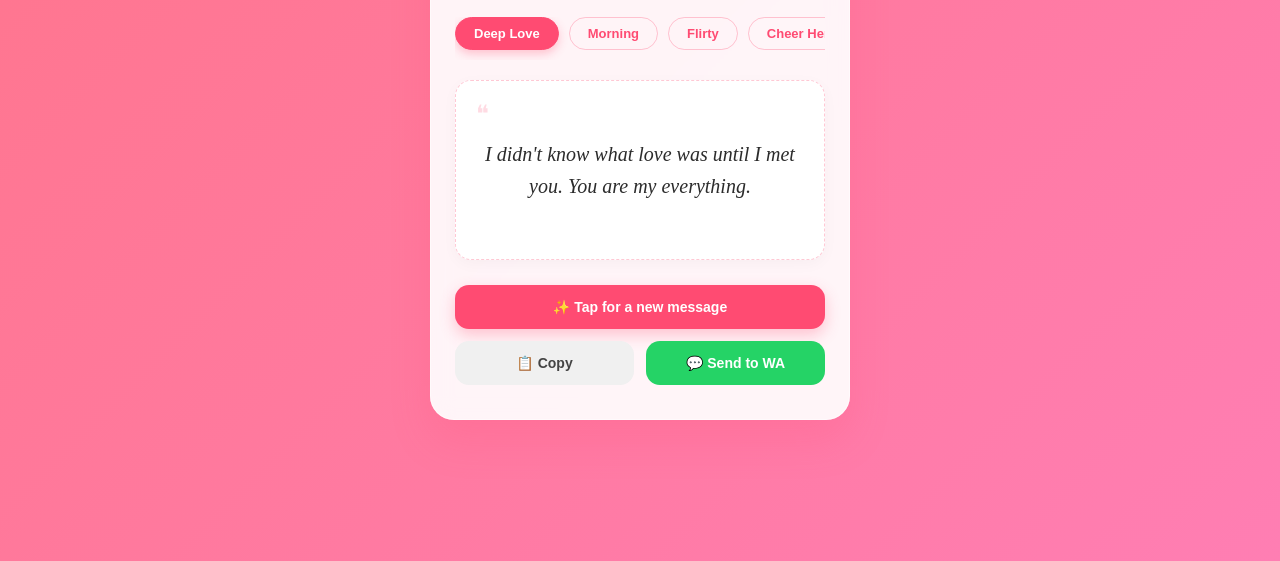
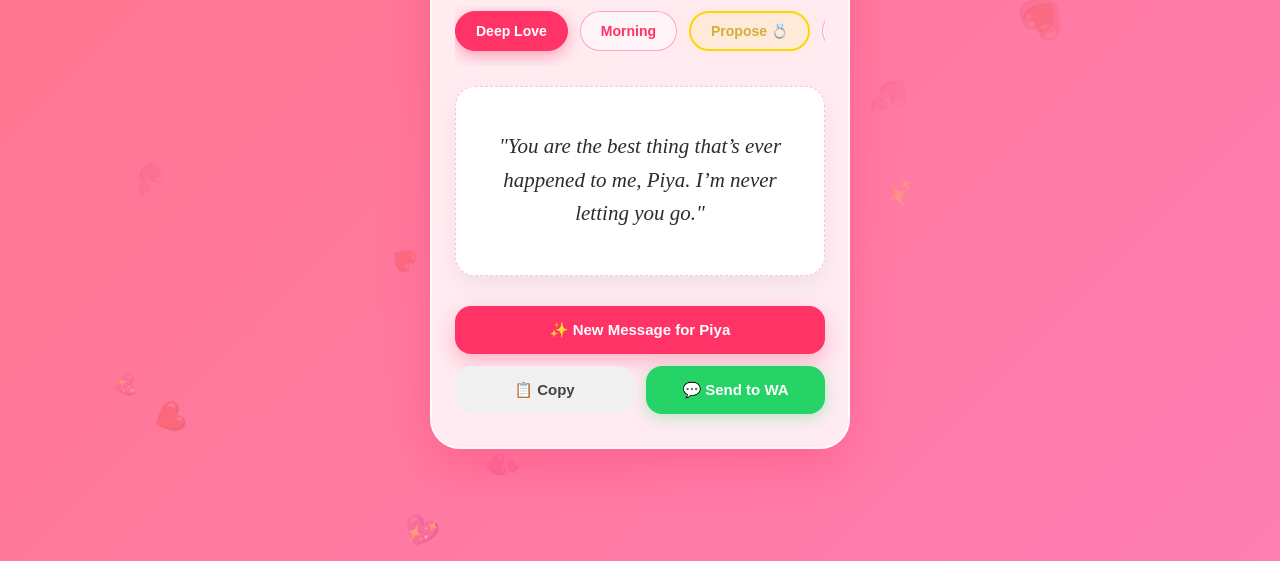
Before and after one commit to rohit-1204/my-webapp, a plain HTML site: page index.html in a window 1280 px wide. Shown: the part 239-800 px from the top of the page. Drawn offline with Linux system fonts and the light colour scheme; a web font is replaced by a local one.

Commit message:
Update index.html

```diff
--- a/index.html
+++ b/index.html
@@ -3,13 +3,13 @@
 <head>
     <meta charset="UTF-8">
     <meta name="viewport" content="width=device-width, initial-scale=1.0, maximum-scale=1.0, user-scalable=no">
-    <title>Messages for Her ❤️</title>
-    <link href="https://fonts.googleapis.com/css2?family=Poppins:wght@300;400;600&family=Playfair+Display:ital,wght@1,500;1,700&display=swap" rel="stylesheet">
+    <title>For My Piya ❤️</title>
+    <link href="https://fonts.googleapis.com/css2?family=Poppins:wght@300;400;600&family=Playfair+Display:ital,wght@1,500;1,700&family=Dancing+Script:wght@700&display=swap" rel="stylesheet">
     <style>
         :root {
-            --primary-color: #ff4b72;
+            --primary-color: #ff3366;
             --bg-gradient: linear-gradient(135deg, #ff758c 0%, #ff7eb3 100%);
-            --card-bg: rgba(255, 255, 255, 0.92);
+            --card-bg: rgba(255, 255, 255, 0.85);
         }
 
         * {
@@ -27,68 +27,90 @@
             align-items: center;
             background: var(--bg-gradient);
             padding: 15px;
-            overflow: hidden;
+            overflow: hidden; /* Hide floating hearts overflow */
+            position: relative;
         }
 
-        /* App Container specifically tuned for Mobile */
+        /* Background Floating Hearts */
+        .hearts-container {
+            position: absolute;
+            top: 0;
+            left: 0;
+            width: 100%;
+            height: 100%;
+            pointer-events: none;
+            z-index: 0;
+        }
+
+        .floating-heart {
+            position: absolute;
+            color: rgba(255, 255, 255, 0.4);
+            font-size: 20px;
+            animation: floatUp linear infinite;
+            bottom: -50px;
+        }
+
+        @keyframes floatUp {
+            0% { transform: translateY(0) rotate(0deg) scale(1); opacity: 1; }
+            100% { transform: translateY(-120vh) rotate(360deg) scale(1.5); opacity: 0; }
+        }
+
+        /* App Container */
         .app-container {
             background: var(--card-bg);
             width: 100%;
-            max-width: 420px; /* Mobile app width */
-            border-radius: 24px;
+            max-width: 420px;
+            border-radius: 30px;
             padding: 35px 25px;
-            box-shadow: 0 20px 40px rgba(255, 75, 114, 0.2),
-                        inset 0 0 0 1px rgba(255,255,255,0.5);
-            backdrop-filter: blur(10px);
+            box-shadow: 0 20px 50px rgba(255, 51, 102, 0.3),
+                        inset 0 0 0 2px rgba(255,255,255,0.7);
+            backdrop-filter: blur(15px);
+            -webkit-backdrop-filter: blur(15px);
             text-align: center;
             display: flex;
             flex-direction: column;
             gap: 20px;
+            z-index: 10;
+            position: relative;
         }
 
         .header h1 {
-            color: #333;
-            font-size: 24px;
-            font-weight: 600;
-            display: flex;
-            align-items: center;
-            justify-content: center;
-            gap: 8px;
-        }
-
-        .heart {
+            font-family: 'Dancing Script', cursive;
             color: var(--primary-color);
-            display: inline-block;
-            animation: heartbeat 1.5s infinite;
+            font-size: 42px;
+            font-weight: 700;
+            margin-bottom: 5px;
+            text-shadow: 2px 2px 4px rgba(0,0,0,0.1);
         }
 
         .header p {
-            color: #777;
-            font-size: 13px;
-            margin-top: 5px;
+            color: #555;
+            font-size: 14px;
+            font-weight: 400;
         }
 
-        /* Horizontally scrollable categories for mobile */
+        /* Horizontally scrollable categories */
         .categories {
             display: flex;
             overflow-x: auto;
-            gap: 10px;
-            padding-bottom: 10px;
-            scrollbar-width: none; /* Firefox */
+            gap: 12px;
+            padding-bottom: 15px;
+            padding-top: 5px;
+            scrollbar-width: none;
         }
 
         .categories::-webkit-scrollbar {
-            display: none; /* Chrome/Safari */
+            display: none;
         }
 
         .cat-btn {
-            background: transparent;
-            border: 1px solid rgba(255, 75, 114, 0.3);
+            background: rgba(255, 255, 255, 0.5);
+            border: 1px solid rgba(255, 51, 102, 0.4);
             color: var(--primary-color);
-            padding: 8px 18px;
-            border-radius: 20px;
+            padding: 10px 20px;
+            border-radius: 25px;
             cursor: pointer;
-            font-size: 13px;
+            font-size: 14px;
             font-weight: 600;
             white-space: nowrap;
             transition: all 0.3s ease;
@@ -98,39 +120,54 @@
             background: var(--primary-color);
             color: #fff;
             border-color: var(--primary-color);
-            box-shadow: 0 4px 10px rgba(255, 75, 114, 0.3);
+            box-shadow: 0 5px 15px rgba(255, 51, 102, 0.4);
+        }
+
+        /* Special Propose Button */
+        .btn-propose {
+            border: 2px solid #ffd700;
+            color: #d4af37;
+            background: rgba(255, 215, 0, 0.1);
+            animation: pulseGlow 2s infinite;
+        }
+
+        .btn-propose.active {
+            background: linear-gradient(45deg, #ffd700, #ffaa00);
+            color: #fff;
+            border: none;
+            box-shadow: 0 5px 20px rgba(255, 215, 0, 0.6);
+            animation: none;
+        }
+
+        @keyframes pulseGlow {
+            0% { box-shadow: 0 0 0 0 rgba(255, 215, 0, 0.4); }
+            70% { box-shadow: 0 0 0 10px rgba(255, 215, 0, 0); }
+            100% { box-shadow: 0 0 0 0 rgba(255, 215, 0, 0); }
         }
 
         /* The Message Card */
         .message-box {
             background: #ffffff;
-            padding: 30px 20px;
-            border-radius: 16px;
-            min-height: 180px;
+            padding: 35px 25px;
+            border-radius: 20px;
+            min-height: 190px;
             display: flex;
             flex-direction: column;
             align-items: center;
             justify-content: center;
-            box-shadow: 0 4px 15px rgba(0,0,0,0.03);
-            border: 1px dashed rgba(255, 75, 114, 0.3);
+            box-shadow: 0 10px 25px rgba(0,0,0,0.05);
+            border: 1px dashed rgba(255, 51, 102, 0.3);
             position: relative;
-        }
-
-        .quote-icon {
-            font-size: 24px;
-            color: rgba(255, 75, 114, 0.2);
-            position: absolute;
-            top: 15px;
-            left: 20px;
+            overflow: hidden;
         }
 
         .message-text {
             font-family: 'Playfair Display', serif;
             font-style: italic;
-            font-size: 20px;
+            font-size: 21px;
             color: #2c2c2c;
             line-height: 1.6;
-            transition: opacity 0.4s ease, transform 0.4s ease;
+            transition: all 0.5s cubic-bezier(0.4, 0, 0.2, 1);
             z-index: 2;
         }
 
@@ -139,32 +176,32 @@
             display: grid;
             grid-template-columns: 1fr 1fr;
             gap: 12px;
-            margin-top: 5px;
+            margin-top: 10px;
         }
 
         .btn {
-            padding: 14px;
+            padding: 15px;
             border: none;
-            border-radius: 14px;
-            font-size: 14px;
+            border-radius: 16px;
+            font-size: 15px;
             font-weight: 600;
             cursor: pointer;
-            transition: transform 0.1s, opacity 0.3s;
+            transition: transform 0.1s, background 0.3s;
             display: flex;
             align-items: center;
             justify-content: center;
-            gap: 6px;
+            gap: 8px;
         }
 
         .btn:active {
-            transform: scale(0.96);
+            transform: scale(0.95);
         }
 
         .btn-generate {
             grid-column: span 2;
             background: var(--primary-color);
             color: white;
-            box-shadow: 0 6px 15px rgba(255, 75, 114, 0.3);
+            box-shadow: 0 8px 20px rgba(255, 51, 102, 0.3);
         }
 
         .btn-copy {
@@ -175,97 +212,110 @@
         .btn-whatsapp {
             background: #25D366;
             color: white;
-        }
-
-        /* Animations */
-        @keyframes heartbeat {
-            0% { transform: scale(1); }
-            14% { transform: scale(1.15); }
-            28% { transform: scale(1); }
-            42% { transform: scale(1.15); }
-            70% { transform: scale(1); }
+            box-shadow: 0 4px 15px rgba(37, 211, 102, 0.3);
         }
 
         /* Responsive Tweaks */
         @media (max-width: 380px) {
-            .message-text { font-size: 18px; }
-            .btn { font-size: 13px; padding: 12px; }
-            .header h1 { font-size: 22px; }
+            .message-text { font-size: 19px; }
+            .btn { font-size: 14px; padding: 13px; }
+            .header h1 { font-size: 36px; }
         }
     </style>
 </head>
 <body>
 
+    <!-- Background Hearts Animation Container -->
+    <div class="hearts-container" id="heartsContainer"></div>
+
     <div class="app-container">
         <div class="header">
-            <h1>Notes for Her <span class="heart">❤️</span></h1>
-            <p>Because she deserves to smile today.</p>
+            <h1>For Piya ❤️</h1>
+            <p>Words for the girl who owns my heart.</p>
         </div>
 
-        <!-- Scrollable on mobile -->
+        <!-- Scrollable Categories -->
         <div class="categories">
             <button class="cat-btn active" onclick="setCategory('romantic', this)">Deep Love</button>
             <button class="cat-btn" onclick="setCategory('morning', this)">Morning</button>
+            <button class="cat-btn btn-propose" onclick="setCategory('propose', this)">Propose 💍</button>
             <button class="cat-btn" onclick="setCategory('flirty', this)">Flirty</button>
-            <button class="cat-btn" onclick="setCategory('cheerup', this)">Cheer Her Up</button>
             <button class="cat-btn" onclick="setCategory('night', this)">Goodnight</button>
         </div>
 
         <div class="message-box">
-            <div class="quote-icon">❝</div>
-            <div class="message-text" id="wishDisplay">Loading love...</div>
+            <div class="message-text" id="wishDisplay">Loading love for Piya...</div>
         </div>
 
         <div class="controls">
-            <button class="btn btn-generate" onclick="generateWish()">✨ Tap for a new message</button>
+            <button class="btn btn-generate" onclick="generateWish()">✨ New Message for Piya</button>
             <button class="btn btn-copy" id="copyBtn" onclick="copyWish()">📋 Copy</button>
             <button class="btn btn-whatsapp" onclick="sendWhatsApp()">💬 Send to WA</button>
         </div>
     </div>
 
     <script>
-        // Database of romantic messages
+        // Create Floating Hearts in Background
+        function createHearts() {
+            const container = document.getElementById('heartsContainer');
+            const hearts = ['❤️', '💖', '✨', '💕'];
+
+            setInterval(() => {
+                const heart = document.createElement('div');
+                heart.classList.add('floating-heart');
+                heart.innerText = hearts[Math.floor(Math.random() * hearts.length)];
+                heart.style.left = Math.random() * 100 + 'vw';
+                heart.style.animationDuration = (Math.random() * 3 + 4) + 's'; // 4 to 7 seconds
+                heart.style.fontSize = (Math.random() * 15 + 15) + 'px'; // 15px to 30px
+
+                container.appendChild(heart);
+
+                // Remove heart after it floats up
+                setTimeout(() => {
+                    heart.remove();
+                }, 7000);
+            }, 400); // New heart every 400ms
+        }
+        createHearts();
+
+        // Database of personalized messages for Piya
         const messages = {
             romantic: [
-                "I didn't know what love was until I met you. You are my everything.",
-                "You are the best thing that’s ever happened to me, and I’m never letting you go.",
-                "I look at you and see the rest of my life in front of my eyes.",
-                "Thank you for being the reason I smile every single day.",
-                "No matter how much time I spend with you, I can never ever get enough of you.",
-                "You are my today and all of my tomorrows.",
-                "I fall in love with you just a little bit more every day."
+                "Piya, I didn't know what true love was until you walked into my life. You are my everything.",
+                "Every time I hear the name 'Piya', my heart skips a beat. I love you so much.",
+                "You are the best thing that’s ever happened to me, Piya. I’m never letting you go.",
+                "Piya, look at the stars tonight. None of them shine as bright as you do in my life.",
+                "No matter how much time I spend with you, Piya, it's never enough. I crave your presence.",
+                "Piya, you are my today, my tomorrow, and my forever."
             ],
             morning: [
-                "Good morning, gorgeous. Waking up knowing you are mine is the best feeling in the world.",
-                "The sun is up, the sky is blue, today is beautiful, and so are you. Good morning! ☀️",
-                "I hope your morning is as bright and beautiful as your smile.",
-                "Just wanted to be the first reason you smile today. Good morning, my love.",
-                "Morning babe! I was dreaming of you all night.",
-                "Good morning to the woman who makes my heart skip a beat."
+                "Good morning, my beautiful Piya. Waking up knowing you are mine is the greatest feeling.",
+                "The sun is up, but my world doesn't light up until I see your smile, Piya. Good morning! ☀️",
+                "Just wanted to be the first reason you smile today. Good morning, Piya.",
+                "Morning my sweet Piya! I was dreaming about you all night long.",
+                "Rise and shine, Piya! I hope your day is as perfect and beautiful as you are."
+            ],
+            propose: [
+                "Piya, from the exact moment I met you, my soul knew it had found its home. Will you be mine forever? 💍",
+                "I want to wake up next to you for the rest of my life. Piya, I love you endlessly. Will you marry me? ❤️",
+                "Piya, you made my life a beautiful fairytale. I want to write the rest of the chapters with you. Will you be my wife?",
+                "They say you only fall in love once, but Piya, every time I look at you, I fall all over again. Be mine for eternity? 💍",
+                "Piya, holding your hand makes me feel like I can conquer the world. I want to hold it forever. Will you marry me?",
+                "I don't just want you for a season, Piya. I want you for every single day of my life. Will you say yes? 💍"
             ],
             flirty: [
-                "Are you a magician? Because whenever I look at you, everyone else disappears. 😏",
-                "I can't concentrate today, I'm too busy thinking about how gorgeous you are.",
-                "You look so beautiful right now. I can't even see you, but I just know it.",
-                "I was going to say something sweet, but honestly, I just really want to kiss you right now.",
-                "Do you have a map? I keep getting lost in your eyes.",
-                "Stop making me think about you! I'm busy. (Just kidding, please continue)."
-            ],
-            cheerup: [
-                "I know today is hard, but I’m right here with you. I believe in you so much. ❤️",
-                "Take a deep breath, my love. You are stronger than you think, and I've got your back.",
-                "Just a reminder: You are brilliant, you are beautiful, and I am so incredibly proud of you.",
-                "Whenever you feel overwhelmed, just remember how much I love you.",
-                "Sending you the biggest, tightest hug right now. You've got this.",
-                "I wish I could take your stress away. Let me pamper you later? 🌹"
+                "Piya, are you a magician? Because whenever I look at you, everyone else disappears. 😏",
+                "I can't concentrate today, Piya. I'm too busy thinking about how stunning you are.",
+                "Piya, stop making me think about you! I'm busy... (Just kidding, please never stop).",
+                "I was going to say something sweet, but honestly Piya, I just really want to kiss you right now.",
+                "Do you have a map, Piya? Because I get lost in your eyes every single time."
             ],
             night: [
-                "Sleep well, my angel. I'll be dreaming of you tonight.",
-                "I wish I was falling asleep in your arms right now. Goodnight, beautiful.",
-                "Close your eyes and rest, my love. I love you to the moon and back.",
-                "The hardest part of the day is going to sleep without you next to me. Goodnight! ✨",
-                "Sending you sweet kisses before you sleep. Have the most beautiful dreams.",
-                "Goodnight to the girl who stole my heart and keeps it safe."
+                "Sleep well, my sweet Piya. I'll be holding you in my dreams tonight.",
+                "I wish I was falling asleep in your arms right now. Goodnight, my beautiful Piya.",
+                "Close your eyes and rest, Piya. Remember that I love you to the moon and back.",
+                "The hardest part of the day is going to sleep without you next to me. Goodnight, Piya! ✨",
+                "Sending you warm hugs and soft kisses before you sleep. Sweet dreams, Piya."
             ]
         };
 
@@ -287,7 +337,7 @@
             generateWish();
         }
 
-        // Function to generate a random wish
+        // Function to generate a random wish with smooth animation
         function generateWish() {
             const categoryArray = messages[currentCategory];
             let newWish = currentWish;
@@ -300,16 +350,17 @@
 
             currentWish = newWish;
 
-            // Fade and slight scale effect for elegance
+            // Smooth text animation (fade out and slide down)
             const wishElement = document.getElementById('wishDisplay');
             wishElement.style.opacity = 0;
-            wishElement.style.transform = 'translateY(10px)';
+            wishElement.style.transform = 'translateY(15px) scale(0.98)';
 
             setTimeout(() => {
-                wishElement.innerText = currentWish;
+                wishElement.innerText = `"${currentWish}"`;
+                // Fade in and slide up
                 wishElement.style.opacity = 1;
-                wishElement.style.transform = 'translateY(0)';
-            }, 300);
+                wishElement.style.transform = 'translateY(0) scale(1)';
+            }, 350);
         }
 
         // Function to copy text
@@ -332,14 +383,15 @@
 
         // Send directly to WhatsApp
         function sendWhatsApp() {
-            // Check if on mobile or desktop to open appropriate WA link
             const text = encodeURIComponent(currentWish);
             const whatsappUrl = `https://api.whatsapp.com/send?text=${text}`;
             window.open(whatsappUrl, '_blank');
         }
 
         // Initialize with a random wish on load
-        window.onload = generateWish;
+        window.onload = () => {
+            setTimeout(generateWish, 200); // Slight delay on load looks better
+        };
     </script>
 
 </body>
```
